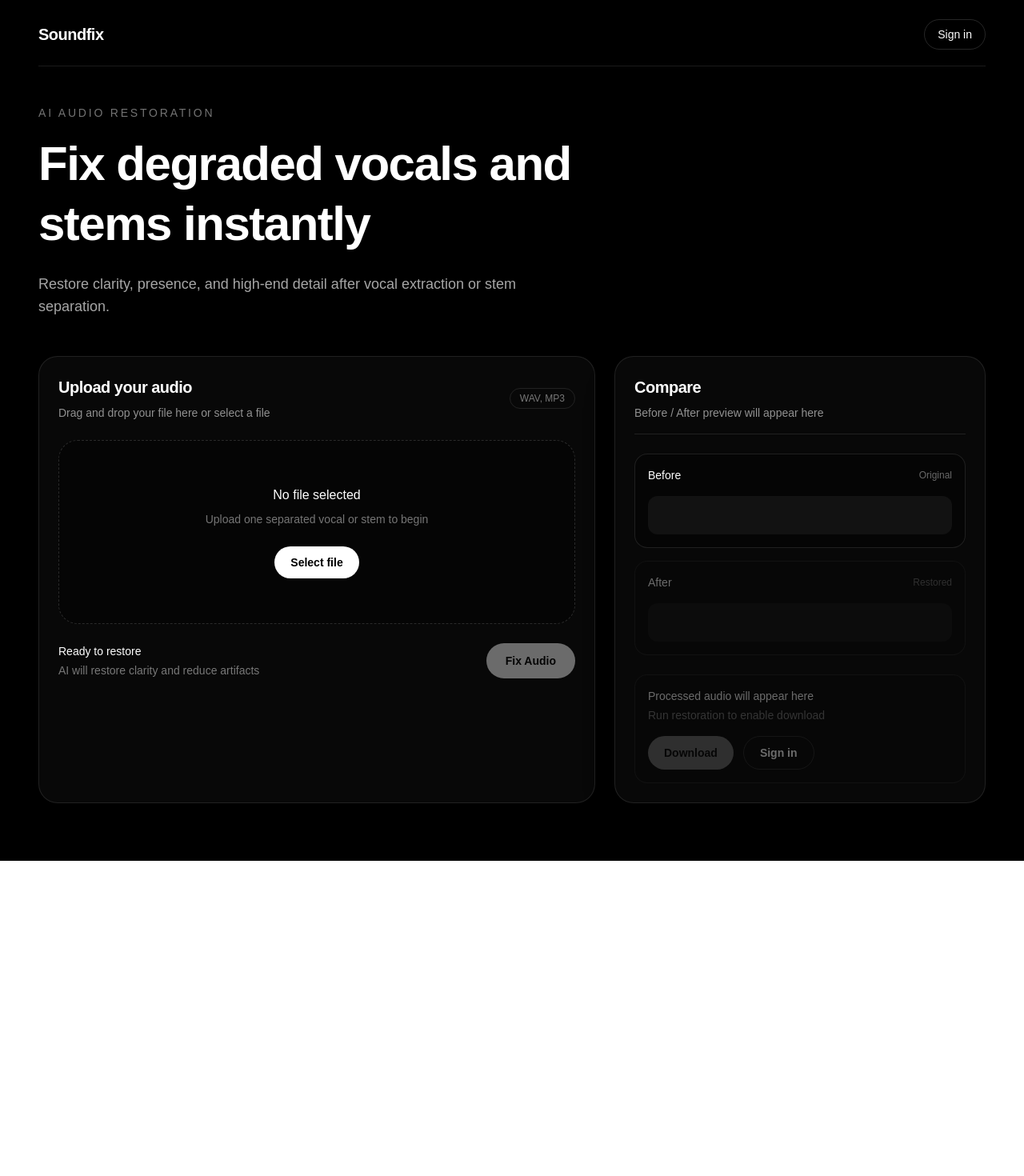
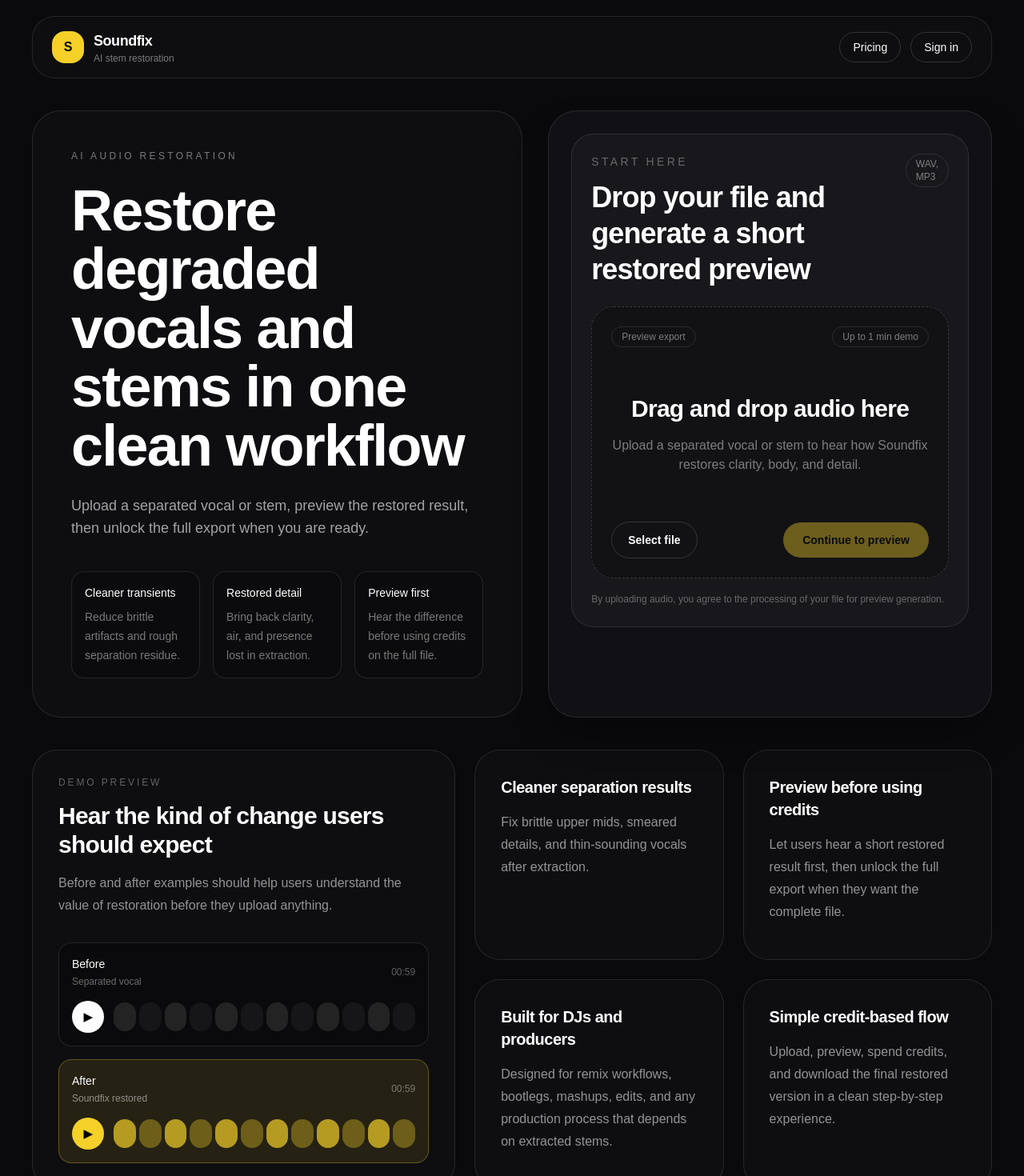
Before and after one commit to cocoro-sugiura/soundfix, a Next.js app in the folder frontend/: page / in a window 1280 px wide. Shown: the top 1470 px of the page at 80% size. Before the commit the page ends 1076 px from the top, so only its background shows below. Built offline with nearby package versions, Linux system fonts and the light colour scheme.

Commit message:
feat: redesign home page into Lalal-style landing flow

```diff
--- a/frontend/app/page.tsx
+++ b/frontend/app/page.tsx
@@ -5,8 +5,6 @@
 export default function Home() {
   const inputRef = useRef<HTMLInputElement | null>(null);
   const [selectedFileName, setSelectedFileName] = useState("");
-  const [isProcessing, setIsProcessing] = useState(false);
-  const [isReady, setIsReady] = useState(false);
 
   const handleSelectFile = () => {
     inputRef.current?.click();
@@ -17,63 +15,87 @@
 
     if (!file) {
       setSelectedFileName("");
-      setIsReady(false);
       return;
     }
 
     setSelectedFileName(file.name);
-    setIsReady(false);
-  };
-
-  const handleFixAudio = async () => {
-    if (!selectedFileName || isProcessing) {
-      return;
-    }
-
-    setIsProcessing(true);
-    setIsReady(false);
-
-    await new Promise((resolve) => setTimeout(resolve, 2200));
-
-    setIsProcessing(false);
-    setIsReady(true);
   };
 
   return (
-    <main className="min-h-screen bg-black text-white">
-      <div className="mx-auto flex min-h-screen w-full max-w-7xl flex-col px-6 py-6 sm:px-10 lg:px-12">
-        <header className="flex items-center justify-between border-b border-white/10 pb-5">
-          <div className="text-xl font-semibold tracking-tight">Soundfix</div>
+    <main className="min-h-screen bg-[#0a0a0d] text-white">
+      <div className="mx-auto flex min-h-screen w-full max-w-[1440px] flex-col px-5 py-5 sm:px-8 lg:px-10">
+        <header className="flex items-center justify-between rounded-[28px] border border-white/10 bg-white/[0.02] px-5 py-4 backdrop-blur-sm sm:px-6">
+          <div className="flex items-center gap-3">
+            <div className="flex h-10 w-10 items-center justify-center rounded-2xl bg-[#f4d029] text-base font-bold text-black">
+              S
+            </div>
+            <div>
+              <p className="text-lg font-semibold tracking-tight">Soundfix</p>
+              <p className="text-xs text-white/45">AI stem restoration</p>
+            </div>
+          </div>
+
+          <div className="flex items-center gap-3">
+            <button className="hidden rounded-full border border-white/15 px-4 py-2 text-sm font-medium text-white transition hover:border-white/30 hover:bg-white/5 sm:inline-flex">
+              Pricing
+            </button>
             <button className="rounded-full border border-white/15 px-4 py-2 text-sm font-medium text-white transition hover:border-white/30 hover:bg-white/5">
               Sign in
             </button>
+          </div>
         </header>
 
-        <section className="flex flex-1 flex-col justify-center py-12">
-          <div className="max-w-3xl">
-            <p className="mb-4 text-sm font-medium uppercase tracking-[0.2em] text-white/45">
+        <section className="grid flex-1 items-stretch gap-8 py-8 lg:grid-cols-[1.05fr_0.95fr] lg:py-10">
+          <div className="flex flex-col justify-center rounded-[36px] border border-white/10 bg-white/[0.02] p-7 sm:p-9 lg:p-12">
+            <p className="text-xs font-medium uppercase tracking-[0.28em] text-white/45">
               AI Audio Restoration
             </p>
-            <h1 className="max-w-4xl text-4xl font-semibold leading-tight tracking-tight text-white sm:text-5xl lg:text-6xl">
-              Fix degraded vocals and stems instantly
+
+            <h1 className="mt-6 max-w-3xl text-4xl font-semibold leading-[1.02] tracking-tight text-white sm:text-5xl lg:text-[72px]">
+              Restore degraded vocals and stems in one clean workflow
             </h1>
-            <p className="mt-6 max-w-2xl text-base leading-7 text-white/65 sm:text-lg">
-              Restore clarity, presence, and high-end detail after vocal
-              extraction or stem separation.
+
+            <p className="mt-6 max-w-2xl text-base leading-7 text-white/62 sm:text-lg">
+              Upload a separated vocal or stem, preview the restored result, then
+              unlock the full export when you are ready.
+            </p>
+
+            <div className="mt-10 grid gap-4 sm:grid-cols-3">
+              <div className="rounded-2xl border border-white/10 bg-black/20 p-4">
+                <p className="text-sm font-medium text-white">Cleaner transients</p>
+                <p className="mt-2 text-sm leading-6 text-white/45">
+                  Reduce brittle artifacts and rough separation residue.
                 </p>
               </div>
 
-          <div className="mt-12 grid gap-6 lg:grid-cols-[1.2fr_0.8fr]">
-            <section className="rounded-3xl border border-white/10 bg-white/[0.03] p-6 shadow-2xl shadow-black/30">
-              <div className="flex items-center justify-between">
-                <div>
-                  <h2 className="text-xl font-semibold tracking-tight">
-                    Upload your audio
-                  </h2>
-                  <p className="mt-2 text-sm text-white/55">
-                    Drag and drop your file here or select a file
+              <div className="rounded-2xl border border-white/10 bg-black/20 p-4">
+                <p className="text-sm font-medium text-white">Restored detail</p>
+                <p className="mt-2 text-sm leading-6 text-white/45">
+                  Bring back clarity, air, and presence lost in extraction.
                 </p>
               </div>
+
+              <div className="rounded-2xl border border-white/10 bg-black/20 p-4">
+                <p className="text-sm font-medium text-white">Preview first</p>
+                <p className="mt-2 text-sm leading-6 text-white/45">
+                  Hear the difference before using credits on the full file.
+                </p>
+              </div>
+            </div>
+          </div>
+
+          <div className="rounded-[36px] border border-white/10 bg-[#111115] p-5 shadow-2xl shadow-black/40 sm:p-6 lg:p-7">
+            <div className="rounded-[28px] border border-white/10 bg-white/[0.03] p-5 sm:p-6">
+              <div className="flex items-start justify-between gap-4">
+                <div>
+                  <p className="text-sm font-medium uppercase tracking-[0.24em] text-white/35">
+                    Start here
+                  </p>
+                  <h2 className="mt-3 text-3xl font-semibold leading-tight tracking-tight text-white sm:text-4xl">
+                    Drop your file and generate a short restored preview
+                  </h2>
+                </div>
+
                 <span className="rounded-full border border-white/10 px-3 py-1 text-xs text-white/45">
                   WAV, MP3
                 </span>
@@ -87,115 +109,174 @@
                 onChange={handleFileChange}
               />
 
-              <div className="mt-6 rounded-3xl border border-dashed border-white/15 bg-black/30 px-6 py-14 text-center">
-                <div className="mx-auto max-w-md">
-                  <p className="text-base font-medium text-white">
-                    {selectedFileName || "No file selected"}
+              <div
+                onClick={handleSelectFile}
+                className="mt-6 flex min-h-[340px] cursor-pointer flex-col justify-between rounded-[28px] border border-dashed border-white/15 bg-black/25 p-6 transition hover:border-white/30 hover:bg-black/35"
+              >
+                <div className="flex items-center justify-between gap-4">
+                  <div className="rounded-full border border-white/10 px-3 py-1 text-xs text-white/45">
+                    Preview export
+                  </div>
+                  <div className="rounded-full border border-white/10 px-3 py-1 text-xs text-white/45">
+                    Up to 1 min demo
+                  </div>
+                </div>
+
+                <div className="py-10 text-center">
+                  <p className="text-2xl font-semibold tracking-tight text-white sm:text-3xl">
+                    {selectedFileName || "Drag and drop audio here"}
                   </p>
-                  <p className="mt-2 text-sm text-white/45">
+                  <p className="mx-auto mt-4 max-w-md text-sm leading-6 text-white/45 sm:text-base">
                     {selectedFileName
-                      ? "File loaded and ready for restoration"
-                      : "Upload one separated vocal or stem to begin"}
+                      ? "Your file is loaded. Continue to the preview step."
+                      : "Upload a separated vocal or stem to hear how Soundfix restores clarity, body, and detail."}
                   </p>
-                  <div className="mt-6">
+                </div>
+
+                <div className="flex flex-col gap-3 sm:flex-row sm:items-center sm:justify-between">
                   <button
                     type="button"
-                      onClick={handleSelectFile}
-                      className="rounded-full bg-white px-5 py-2.5 text-sm font-semibold text-black transition hover:opacity-90"
+                    onClick={(event) => {
+                      event.stopPropagation();
+                      handleSelectFile();
+                    }}
+                    className="rounded-full border border-white/15 px-5 py-3 text-sm font-semibold text-white transition hover:border-white/30 hover:bg-white/5"
                   >
                     {selectedFileName ? "Change file" : "Select file"}
                   </button>
+
+                  <button
+                    type="button"
+                    disabled={!selectedFileName}
+                    className="rounded-full bg-[#f4d029] px-6 py-3 text-sm font-semibold text-black transition hover:brightness-105 disabled:cursor-not-allowed disabled:opacity-40"
+                  >
+                    Continue to preview
+                  </button>
+                </div>
+              </div>
+
+              <p className="mt-4 text-xs leading-5 text-white/35">
+                By uploading audio, you agree to the processing of your file for
+                preview generation.
+              </p>
+            </div>
+          </div>
+        </section>
+
+        <section className="grid gap-6 pb-6 lg:grid-cols-[0.9fr_1.1fr]">
+          <div className="rounded-[32px] border border-white/10 bg-white/[0.02] p-6 sm:p-8">
+            <p className="text-xs font-medium uppercase tracking-[0.24em] text-white/35">
+              Demo preview
+            </p>
+            <h3 className="mt-4 text-2xl font-semibold tracking-tight text-white sm:text-3xl">
+              Hear the kind of change users should expect
+            </h3>
+            <p className="mt-4 max-w-xl text-sm leading-7 text-white/55 sm:text-base">
+              Before and after examples should help users understand the value of
+              restoration before they upload anything.
+            </p>
+
+            <div className="mt-8 space-y-4">
+              <div className="rounded-2xl border border-white/10 bg-black/25 p-4">
+                <div className="flex items-center justify-between">
+                  <div>
+                    <p className="text-sm font-medium text-white">Before</p>
+                    <p className="mt-1 text-xs text-white/40">Separated vocal</p>
+                  </div>
+                  <span className="text-xs text-white/35">00:59</span>
+                </div>
+                <div className="mt-4 flex items-center gap-3">
+                  <div className="flex h-10 w-10 items-center justify-center rounded-full bg-white text-sm font-semibold text-black">
+                    ▶
+                  </div>
+                  <div className="grid flex-1 grid-cols-12 gap-1">
+                    <div className="h-9 rounded-full bg-white/10" />
+                    <div className="h-9 rounded-full bg-white/5" />
+                    <div className="h-9 rounded-full bg-white/10" />
+                    <div className="h-9 rounded-full bg-white/5" />
+                    <div className="h-9 rounded-full bg-white/10" />
+                    <div className="h-9 rounded-full bg-white/5" />
+                    <div className="h-9 rounded-full bg-white/10" />
+                    <div className="h-9 rounded-full bg-white/5" />
+                    <div className="h-9 rounded-full bg-white/10" />
+                    <div className="h-9 rounded-full bg-white/5" />
+                    <div className="h-9 rounded-full bg-white/10" />
+                    <div className="h-9 rounded-full bg-white/5" />
                   </div>
                 </div>
               </div>
 
-              <div className="mt-6 flex flex-col gap-3 sm:flex-row sm:items-center sm:justify-between">
+              <div className="rounded-2xl border border-[#f4d029]/30 bg-[#f4d029]/10 p-4">
+                <div className="flex items-center justify-between">
                   <div>
-                  <p className="text-sm font-medium text-white">
-                    {isProcessing
-                      ? "Restoring your audio"
-                      : isReady
-                        ? "Restoration complete"
-                        : "Ready to restore"}
+                    <p className="text-sm font-medium text-white">After</p>
+                    <p className="mt-1 text-xs text-white/50">Soundfix restored</p>
+                  </div>
+                  <span className="text-xs text-white/40">00:59</span>
+                </div>
+                <div className="mt-4 flex items-center gap-3">
+                  <div className="flex h-10 w-10 items-center justify-center rounded-full bg-[#f4d029] text-sm font-semibold text-black">
+                    ▶
+                  </div>
+                  <div className="grid flex-1 grid-cols-12 gap-1">
+                    <div className="h-9 rounded-full bg-[#f4d029]/70" />
+                    <div className="h-9 rounded-full bg-[#f4d029]/35" />
+                    <div className="h-9 rounded-full bg-[#f4d029]/70" />
+                    <div className="h-9 rounded-full bg-[#f4d029]/35" />
+                    <div className="h-9 rounded-full bg-[#f4d029]/70" />
+                    <div className="h-9 rounded-full bg-[#f4d029]/35" />
+                    <div className="h-9 rounded-full bg-[#f4d029]/70" />
+                    <div className="h-9 rounded-full bg-[#f4d029]/35" />
+                    <div className="h-9 rounded-full bg-[#f4d029]/70" />
+                    <div className="h-9 rounded-full bg-[#f4d029]/35" />
+                    <div className="h-9 rounded-full bg-[#f4d029]/70" />
+                    <div className="h-9 rounded-full bg-[#f4d029]/35" />
+                  </div>
+                </div>
+              </div>
+            </div>
+          </div>
+
+          <div className="grid gap-6 sm:grid-cols-2">
+            <div className="rounded-[32px] border border-white/10 bg-white/[0.02] p-6 sm:p-8">
+              <p className="text-xl font-semibold tracking-tight text-white">
+                Cleaner separation results
               </p>
-                  <p className="mt-1 text-sm text-white/45">
-                    {isProcessing
-                      ? "Improving clarity, fixing artifacts, rebuilding high-end"
-                      : "AI will restore clarity and reduce artifacts"}
-                  </p>
-                </div>
-                <button
-                  type="button"
-                  onClick={handleFixAudio}
-                  disabled={!selectedFileName || isProcessing}
-                  className="rounded-full bg-white px-6 py-3 text-sm font-semibold text-black transition hover:opacity-90 disabled:cursor-not-allowed disabled:opacity-40"
-                >
-                  {isProcessing ? "Restoring..." : "Fix Audio"}
-                </button>
-              </div>
-            </section>
-
-            <section className="rounded-3xl border border-white/10 bg-white/[0.03] p-6 shadow-2xl shadow-black/30">
-              <div className="border-b border-white/10 pb-4">
-                <h2 className="text-xl font-semibold tracking-tight">Compare</h2>
-                <p className="mt-2 text-sm text-white/55">
-                  {isReady
-                    ? "Preview is ready for before and after comparison"
-                    : "Before / After preview will appear here"}
+              <p className="mt-4 text-sm leading-7 text-white/55 sm:text-base">
+                Fix brittle upper mids, smeared details, and thin-sounding vocals
+                after extraction.
               </p>
             </div>
 
-              <div className="mt-6 space-y-4">
-                <div className="rounded-2xl border border-white/10 bg-black/30 p-4">
-                  <div className="flex items-center justify-between">
-                    <span className="text-sm font-medium text-white">
-                      Before
-                    </span>
-                    <span className="text-xs text-white/40">Original</span>
-                  </div>
-                  <div className="mt-4 h-12 rounded-xl bg-white/5" />
+            <div className="rounded-[32px] border border-white/10 bg-white/[0.02] p-6 sm:p-8">
+              <p className="text-xl font-semibold tracking-tight text-white">
+                Preview before using credits
+              </p>
+              <p className="mt-4 text-sm leading-7 text-white/55 sm:text-base">
+                Let users hear a short restored result first, then unlock the full
+                export when they want the complete file.
+              </p>
             </div>
 
-                <div
-                  className={`rounded-2xl border border-white/10 bg-black/30 p-4 transition ${
-                    isReady ? "opacity-100" : "opacity-40"
-                  }`}
-                >
-                  <div className="flex items-center justify-between">
-                    <span className="text-sm font-medium text-white">After</span>
-                    <span className="text-xs text-white/40">Restored</span>
-                  </div>
-                  <div className="mt-4 h-12 rounded-xl bg-white/5" />
-                </div>
+            <div className="rounded-[32px] border border-white/10 bg-white/[0.02] p-6 sm:p-8">
+              <p className="text-xl font-semibold tracking-tight text-white">
+                Built for DJs and producers
+              </p>
+              <p className="mt-4 text-sm leading-7 text-white/55 sm:text-base">
+                Designed for remix workflows, bootlegs, mashups, edits, and any
+                production process that depends on extracted stems.
+              </p>
             </div>
 
-              <div
-                className={`mt-6 rounded-2xl border border-white/10 bg-black/30 p-4 transition ${
-                  isReady ? "opacity-100" : "opacity-40"
-                }`}
-              >
-                <p className="text-sm font-medium text-white">
-                  {isReady ? "Your audio is ready" : "Processed audio will appear here"}
+            <div className="rounded-[32px] border border-white/10 bg-white/[0.02] p-6 sm:p-8">
+              <p className="text-xl font-semibold tracking-tight text-white">
+                Simple credit-based flow
               </p>
-                <p className="mt-1 text-sm text-white/45">
-                  {isReady
-                    ? "Sign in to download your restored audio"
-                    : "Run restoration to enable download"}
+              <p className="mt-4 text-sm leading-7 text-white/55 sm:text-base">
+                Upload, preview, spend credits, and download the final restored
+                version in a clean step-by-step experience.
               </p>
-                <div className="mt-4 flex flex-col gap-3 sm:flex-row">
-                  <button
-                    type="button"
-                    disabled={!isReady}
-                    className="rounded-full bg-white px-5 py-2.5 text-sm font-semibold text-black transition hover:opacity-90 disabled:cursor-not-allowed disabled:opacity-40"
-                  >
-                    Download
-                  </button>
-                  <button className="rounded-full border border-white/15 px-5 py-2.5 text-sm font-semibold text-white transition hover:border-white/30 hover:bg-white/5">
-                    Sign in
-                  </button>
             </div>
-              </div>
-            </section>
           </div>
         </section>
       </div>
```
Lines whose indentation alone changed are shown as unchanged.
